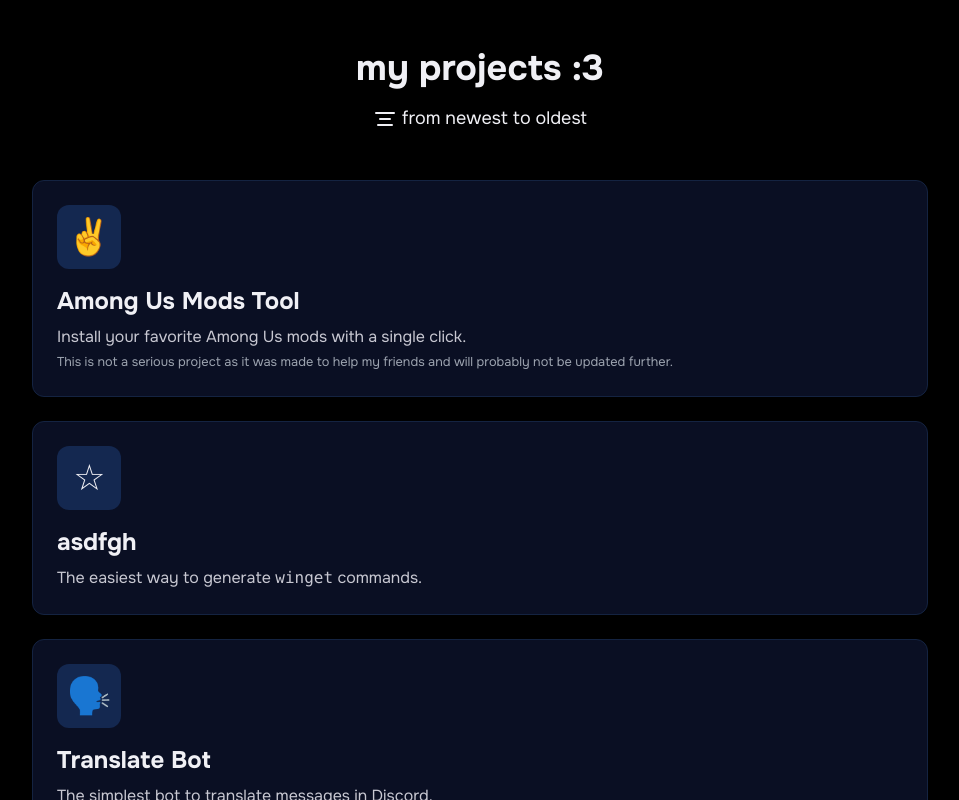
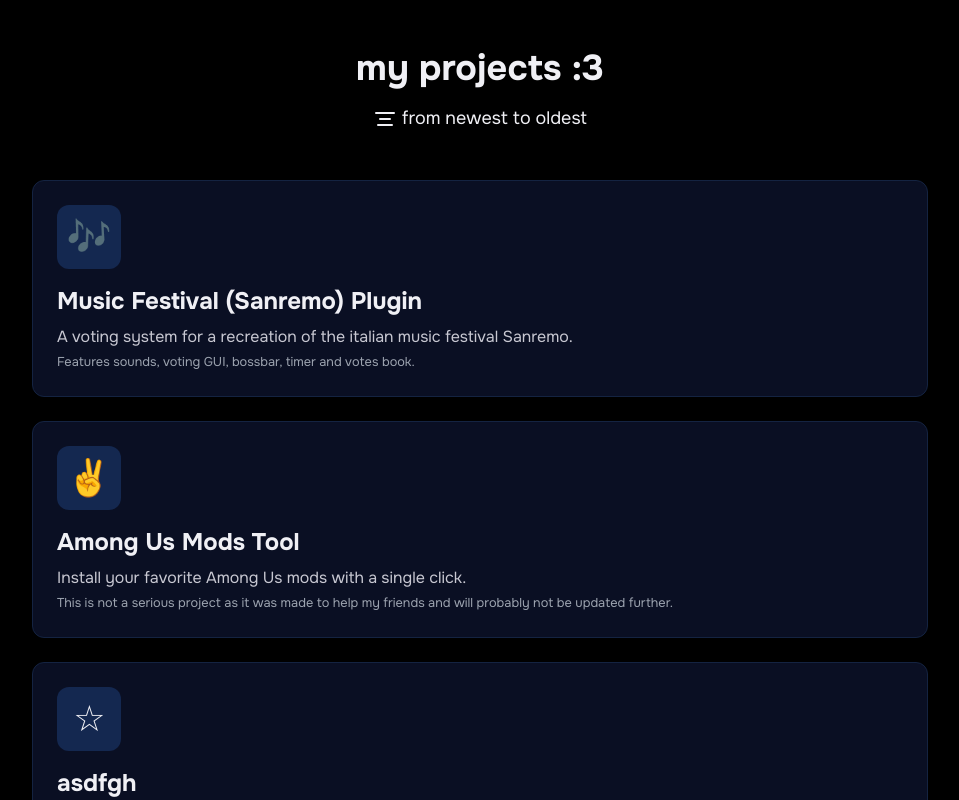
Before and after one commit to letruxux/bio, a Next.js app: page /p in a window 1280 px wide. Shown: the whole page, without its empty margins (160-1119 px from the left). Built offline with nearby package versions, Linux system fonts and the light colour scheme.

Commit message:
add wip, some changes to project type, more projects

```diff
--- a/src/app/p/[name]/page.tsx
+++ b/src/app/p/[name]/page.tsx
@@ -186,7 +186,7 @@
                   <div className="absolute left-[calc(50%-8px)] top-[24px] w-4 h-4 rounded-full bg-accent-primary border-4 border-black z-[-1]"></div>
                   <span className="text-text-secondary block text-center">
                     <h4 className="text-xs uppercase tracking-wider text-text-secondary mb-1">
-                      Initial Release
+                      {data.wip ? "Planned" : "Initial"} Release
                     </h4>
                     <time className="text-text-primary block">
                       {dayjs(data.time.release).format("MMM DD, YYYY")}{" "}
@@ -202,6 +202,7 @@
 
           {/* Action Buttons */}
           <div ref={actionsRef} className="flex gap-4">
+            {data.url && (
               <a
                 href={data.url}
                 target="_blank"
@@ -210,6 +211,7 @@
                 <ExternalLink className="w-4 h-4" />
                 View
               </a>
+            )}
             {data.git && (
               <a
                 className="flex items-center gap-2 bg-surface-light hover:bg-blue-hl px-6 py-3 rounded-lg transition-colors border border-border-subtle action-button"
--- a/src/components/projects.tsx
+++ b/src/components/projects.tsx
@@ -6,12 +6,13 @@
   description: JSX.Element | string;
   techStack: string[];
   icon: JSX.Element | string;
-  url: string;
+  url?: string;
   git?: string;
   time: {
     start: Date;
     release: Date;
   };
+  wip?: boolean;
 }
 
 export const projects: { [key: string]: Project } = {
@@ -46,8 +47,8 @@
     ),
     techStack: ["Python", "Tkinter", "GitHub API", "PyInstaller"],
     icon: <span className="text-7xl">✌</span>,
-    url: "https://github.com/letruxux/tou-crewlink-install",
-    /* git: "https://github.com/letruxux/tou-crewlink-install", */
+    url: "https://github.com/letruxux/tou-crewlink-install/releases/latest",
+    git: "https://github.com/letruxux/tou-crewlink-install",
     time: {
       start: new Date("2025-01-01"),
       release: new Date("2025-01-03"),
@@ -59,11 +60,71 @@
     description: <span>The simplest bot to translate messages in Discord.</span>,
     techStack: ["Typescript", "Bun", "discord.js"],
     icon: <span className="text-7xl -rotate-2">🗣️</span>,
-    url: "https://github.com/letruxux/translate-bot-djs",
-    /* git: "https://github.com/letruxux/translate-bot-djs", */
+    git: "https://github.com/letruxux/translate-bot-djs",
     time: {
       start: new Date("2024-11-24"),
       release: new Date("2024-11-24"),
     },
   },
+  mcdisc: {
+    bannerImage: "",
+    title: "MCDisc",
+    description: (
+      <span>
+        Easy custom discs.
+        <small className="mt-1 text-gray-400 block">My first ever React.js website</small>
+      </span>
+    ),
+    techStack: ["Next.js", "SCSS", "TypeScript", "React", "ZIP Archive Manipulation"],
+    icon: <span className="text-7xl -rotate-2">💿</span>,
+    url: "https://mcdisc.vercel.app",
+    /* git: "https://github.com/letruxux/mcdisc", */
+    time: {
+      start: new Date("2024-06-21"),
+      release: new Date("2024-06-28"),
+    },
+  },
+  sassobot: {
+    bannerImage: "",
+    title: "sassoBOT",
+    description: (
+      <span>
+        Discord music player, supports YouTube, Deezer and SoundCloud
+        <small className="mt-1 text-gray-400 block">
+          My first public discord bot (not updated anymore)
+        </small>
+      </span>
+    ),
+    techStack: ["Python", "discord.py", "yt-dlp", "ffmpeg"],
+    icon: <span className="text-7xl -rotate-2">🎶</span>,
+    git: "https://github.com/letruxux/sassobot",
+    time: {
+      start: new Date("2023-06-24"),
+      release: new Date("2023-07-21"),
+      /*  last_update: new Date("2023-07-08"), */
+    },
+  },
+
+  sanremo_plugin: {
+    wip: true,
+    bannerImage: "",
+    title: "Music Festival (Sanremo) Plugin",
+    description: (
+      <span>
+        A voting system for a recreation of the italian music festival Sanremo.
+        <small className="mt-1 text-gray-400 block">
+          Features sounds, voting GUI, bossbar, timer and votes book.
+        </small>
+      </span>
+    ),
+    techStack: ["Java", "Gradle", "Bukkit", "LuckPerms", "PlaceholderAPI"],
+    icon: <span className="text-7xl -rotate-2">🎶</span>,
+    /* url: "", */
+    /* git: "https://github.com/letruxux/sassobot", */
+    time: {
+      start: new Date("2025-02-14"),
+      release: new Date("2025-02-22"),
+      /*  last_update: new Date("2023-07-08"), */
+    },
+  },
 };
```
Lines whose indentation alone changed are shown as unchanged.
